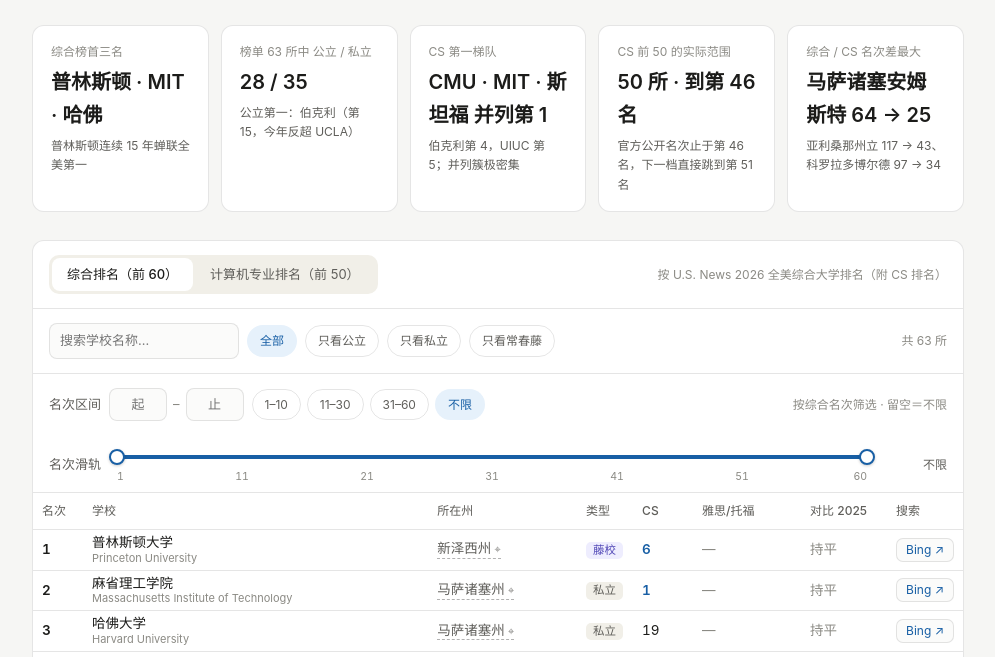
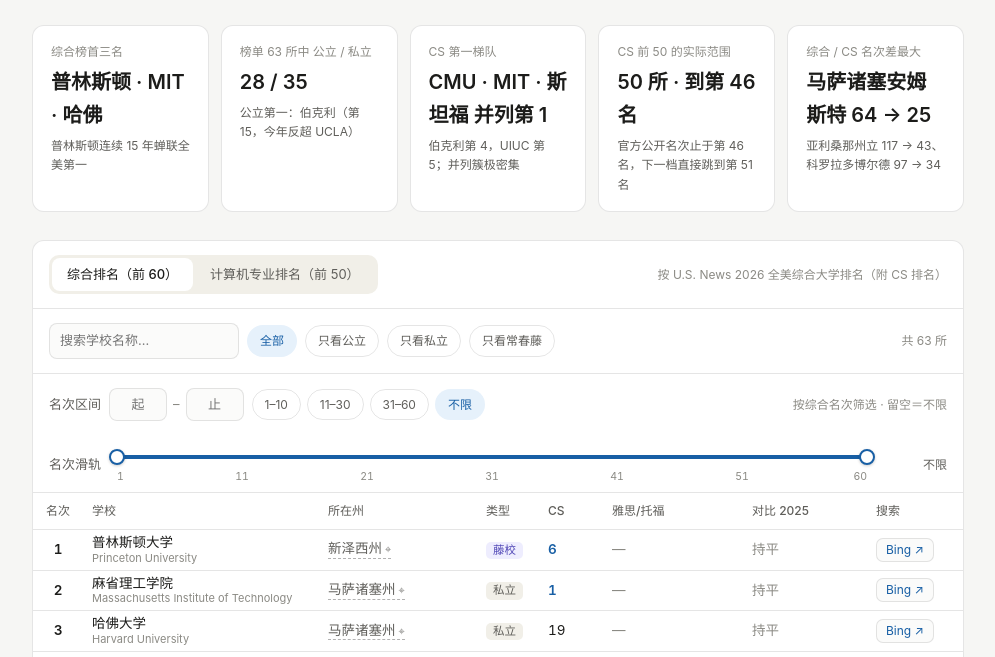
Before and after one commit to ssuper1/us-universities-top60, a plain HTML site: page us-universities-top60-2026.html in a window 1280 px wide. Shown: the part 133-790 px from the top of the page, without its empty margins (142-1137 px from the left). Drawn offline with nearby package versions, Linux system fonts and the light colour scheme.

Commit message:
收窄学校列到 236px（贴住最长校名）+ 名次列居中
- 学校列由 auto（吃掉整表剩余宽度，1366 窗口下实测 352px / CS 视图 443px）
  改成固定 236px：最长英文校名 University of North Carolina, Chapel Hill
  实测 209.8px，加左右内边距 18px 共 227.8px，留 8px 余量
- 其余列宽重新分配到合计 930px（= .wrap 内容宽 980 - 48），列宽刚好铺满
- 校名格加 white-space:nowrap，任何窗口宽度下都不会折行撑高行
- 名次列（含表头）text-align:center，两个视图第一列都居中
- jsdom 断言 145 → 163 项全通过；Chrome 实测 1160/900 两档窗口：
  学校列 236 / 235.2px，行高仍 40.1/40.6px，无横向溢出

```diff
--- a/us-universities-top60-2026.html
+++ b/us-universities-top60-2026.html
@@ -90,10 +90,11 @@
   table{width:100%;border-collapse:collapse;font-size:13.5px;min-width:760px}
   th{position:sticky;top:0;background:var(--card);text-align:left;font-weight:500;font-size:12px;
     color:var(--t2);padding:8px 9px;border-bottom:.5px solid var(--line);white-space:nowrap;z-index:2}
+  th:first-child{text-align:center}
   td{padding:4px 9px;border-bottom:.5px solid var(--line);vertical-align:middle;line-height:1.32}
   tbody tr:last-child td{border-bottom:none}
   tbody tr:hover{background:#fafaf8}
-  .rk{font-weight:600;font-variant-numeric:tabular-nums}
+  .rk{font-weight:600;font-variant-numeric:tabular-nums;text-align:center}
   .cn{font-weight:500}
   .schlink{font-weight:500;color:var(--t1);text-decoration:none;cursor:pointer;
     border-bottom:1px solid rgba(24,95,165,.45)}
@@ -131,6 +132,8 @@
   .eng.off{color:var(--t3);cursor:default;border-bottom:0}
   .eng.off::after{display:none}
   .tbl-scroll{overflow:auto}
+  /* 学校列：无论窗口多窄都不折行，列宽按最长校名（英文名 209.8px）定死 236px */
+  .tbl-scroll tbody td:nth-child(2){white-space:nowrap}
   h2{font-size:16px;font-weight:600;margin:36px 0 10px}
   .notes{background:var(--card);border:.5px solid var(--line);border-radius:12px;padding:4px 22px 18px}
   .notes p{margin:14px 0;color:var(--t1)}
@@ -515,11 +518,11 @@
 const VIEW = {
   ov: {label:'按 U.S. News 2026 全美综合大学排名（附 CS 排名）', max:60,
        head:['名次','学校','所在州','类型','CS','雅思/托福','对比 2025','搜索'],
-       w:['50px','','92px','56px','60px','104px','86px','74px'], min:920,
+       w:['50px','236px','158px','62px','64px','140px','124px','96px'], min:920,
        presets:[[1,10],[11,30],[31,60]]},
   cs: {label:'按 U.S. News 2026 最佳研究生计算机科学排名（前 50，覆盖到第 46 名）', max:46,
        head:['CS 名次','学校','所在州','类型','综合排名','雅思/托福','搜索'],
-       w:['50px','','92px','56px','86px','104px','74px'], min:860,
+       w:['50px','236px','158px','62px','146px','170px','108px'], min:920,
        presets:[[1,10],[11,30],[31,46]]}
 };
 let view = 'ov';
```
